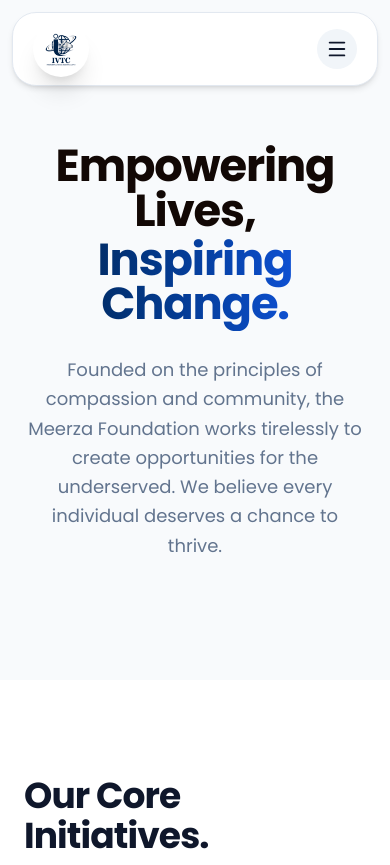
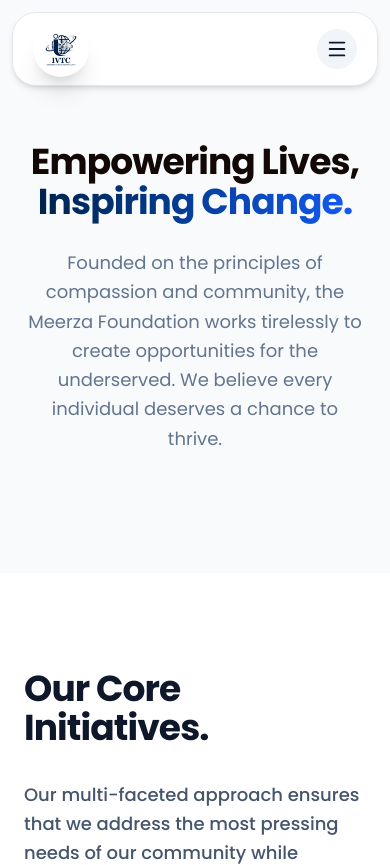
Before and after one commit to Sharjun-Hussain/ivtc-landing-page, a Next.js app: page /meerza-foundation/board-of-directors in a window 390 px wide. Shown: the top 865 px of the page. Built offline with nearby package versions, Linux system fonts and the light colour scheme.

Commit message:
style: adjust font sizes and typography settings across hero components for consistent scaling

```diff
--- a/app/meerza-foundation/InitiativesPage.jsx
+++ b/app/meerza-foundation/InitiativesPage.jsx
@@ -125,7 +125,7 @@
           <div className="inline-flex items-center gap-2 px-4 py-2 rounded-full bg-[#002147]/10 dark:bg-[#002147]/20 border border-[#002147]/20 dark:border-[#002147]/30 text-[#002147] dark:text-[#00529b] text-xs font-bold tracking-wider mb-6 shadow-sm">
             <HeartHandshake size={14} /> Meerza Foundation Initiatives
           </div>
-          <h1 className="text-4xl md:text-5xl lg:text-6xl font-black text-slate-900 dark:text-white tracking-tighter mb-6">
+          <h1 className="text-[2.8rem] sm:text-6xl md:text-8xl lg:text-7xl font-bold leading-[1] tracking-tight text-slate-900 dark:text-white  mb-6">
             Knowledge is a Right, <br />
             <span className="text-transparent bg-clip-text bg-gradient-to-r from-[#002147] via-[#003366] to-[#002147] dark:from-[#003a6e] dark:to-[#00529b]">
               Not a Privilege.
--- a/components/MeerzaFoundation/BoardHero.jsx
+++ b/components/MeerzaFoundation/BoardHero.jsx
@@ -20,7 +20,7 @@
           <HandHeart size={14} /> {content.badge}
         </div> */}
 
-        <h1 className="text-[2.8rem] sm:text-6xl md:text-8xl lg:text-7xl font-bold leading-none tracking-tight mb-6 overflow-hidden">
+        <h1 className="text-4xl sm:text-6xl md:text-8xl lg:text-7xl font-bold leading-none tracking-tight mb-6 overflow-hidden">
           <div className="pb-1">
             {content.title}
           </div>
--- a/components/MeerzaFoundation/InitiativesHero.jsx
+++ b/components/MeerzaFoundation/InitiativesHero.jsx
@@ -19,7 +19,7 @@
         {/* <div className="inline-flex items-center gap-2 px-4 py-2 rounded-full bg-[#002147]/10 dark:bg-[#002147]/20 border border-[#002147]/20 dark:border-[#002147]/30 text-[#002147] dark:text-[#00529b] text-[10px] font-semibold  mb-6 shadow-sm">
           <HeartHandshake size={14} /> {content.badge}
         </div> */}
-        <h1 className="text-[2.8rem] sm:text-6xl md:text-8xl lg:text-7xl font-bold leading-[1] tracking-tight mb-6 overflow-hidden">
+        <h1 className="text-3xl sm:text-6xl md:text-8xl lg:text-7xl font-bold leading-[1] tracking-tight mb-6 overflow-hidden">
           <div className="pb-1">
             {content.title}
           </div>
```
